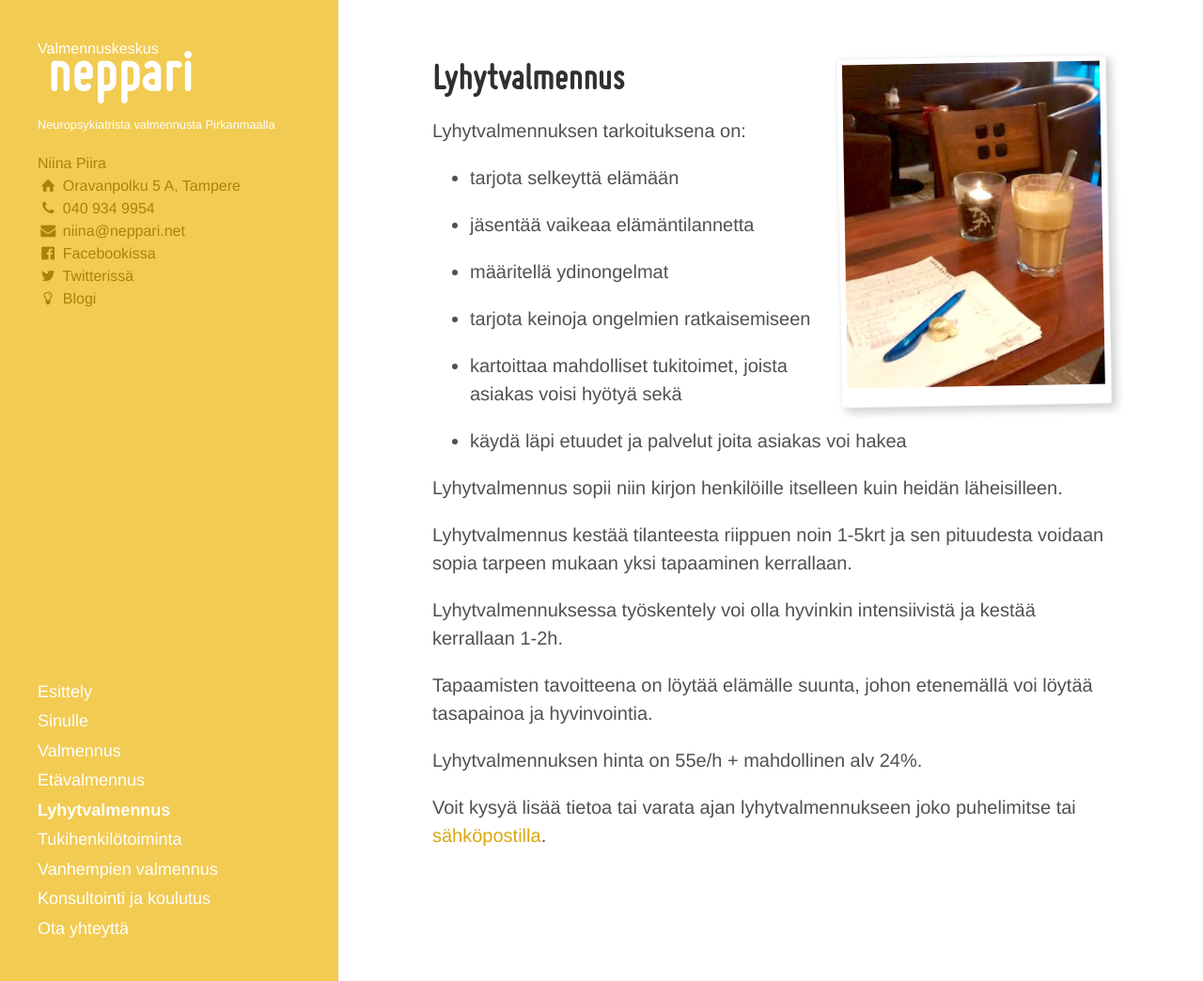
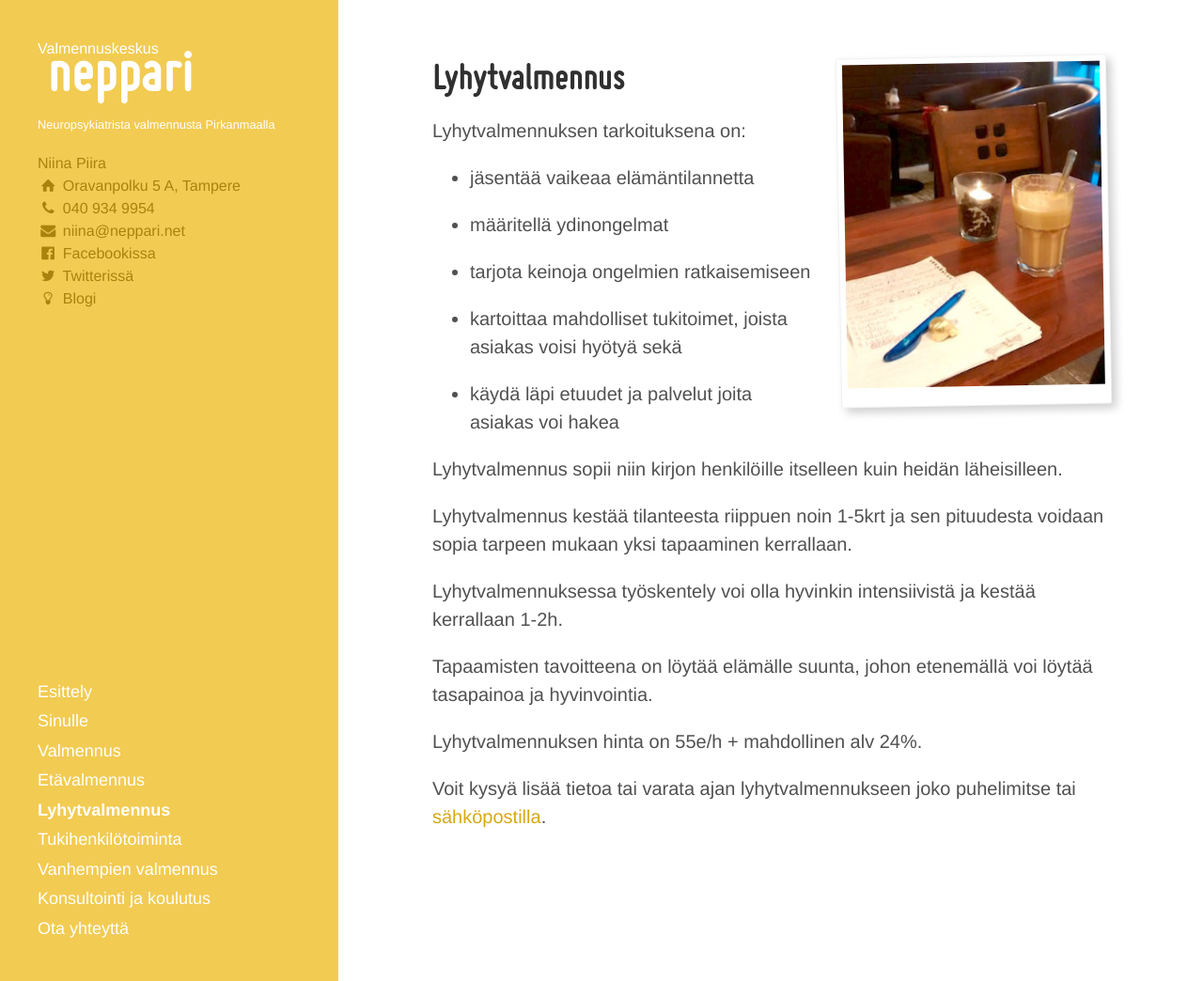
Before and after one commit to niinapiira/neppari.net, a Jekyll site: the page built from lyhytvalmennus.md, in a window 1280 px wide and 1044 px high. Shown: the whole window at 94% size. Built offline with Jekyll 4.4.1, drawn with Linux system fonts in a browser that asks for light colours.

Commit message:
Updated lyhytvalmennus.md

```diff
--- a/lyhytvalmennus.md
+++ b/lyhytvalmennus.md
@@ -18,8 +18,6 @@ polaroid: ""
 
 
 Lyhytvalmennuksen tarkoituksena on:
-
-- tarjota selkeyttä elämään
 
 - jäsentää vaikeaa elämäntilannetta
 
```
